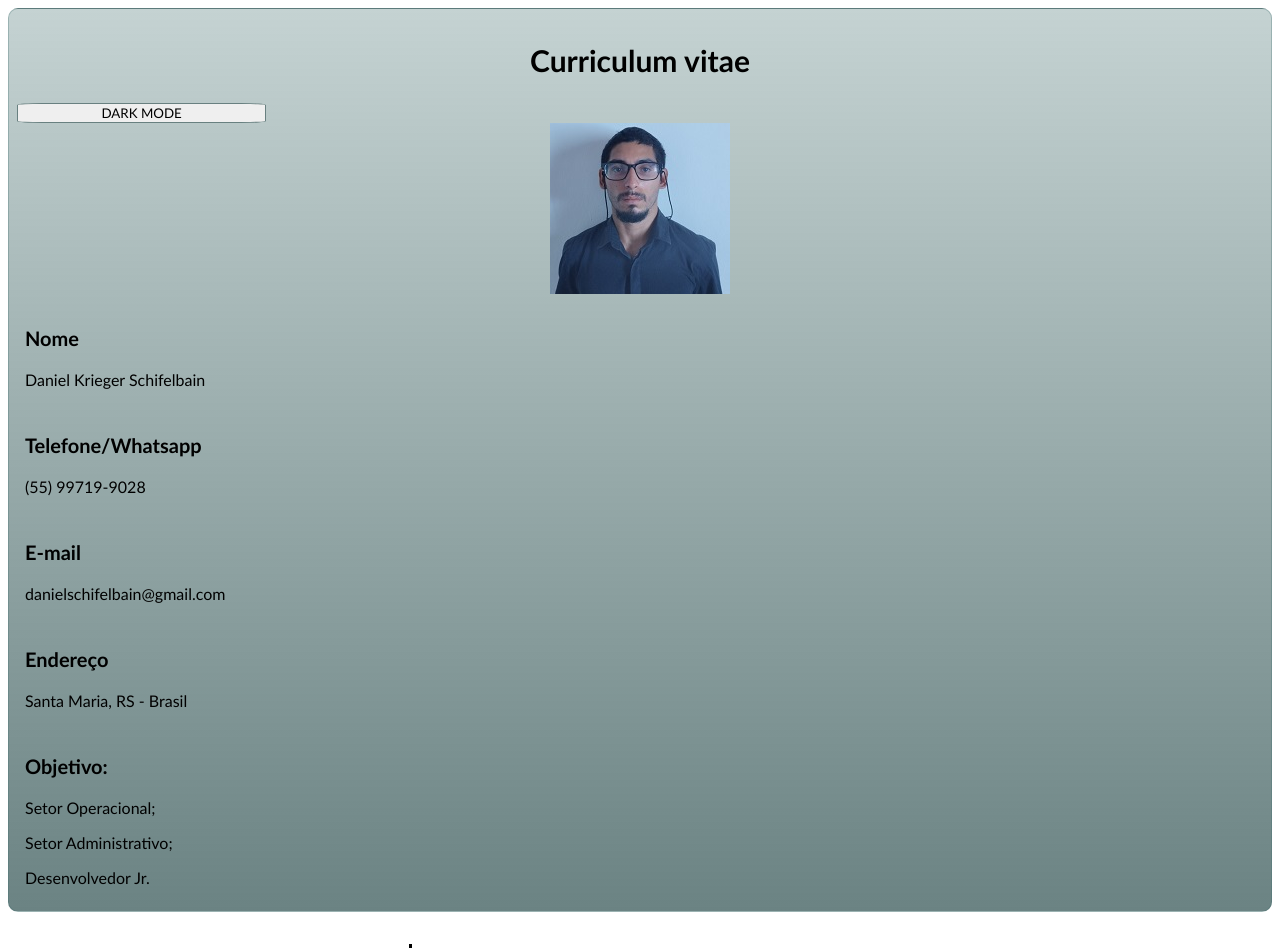
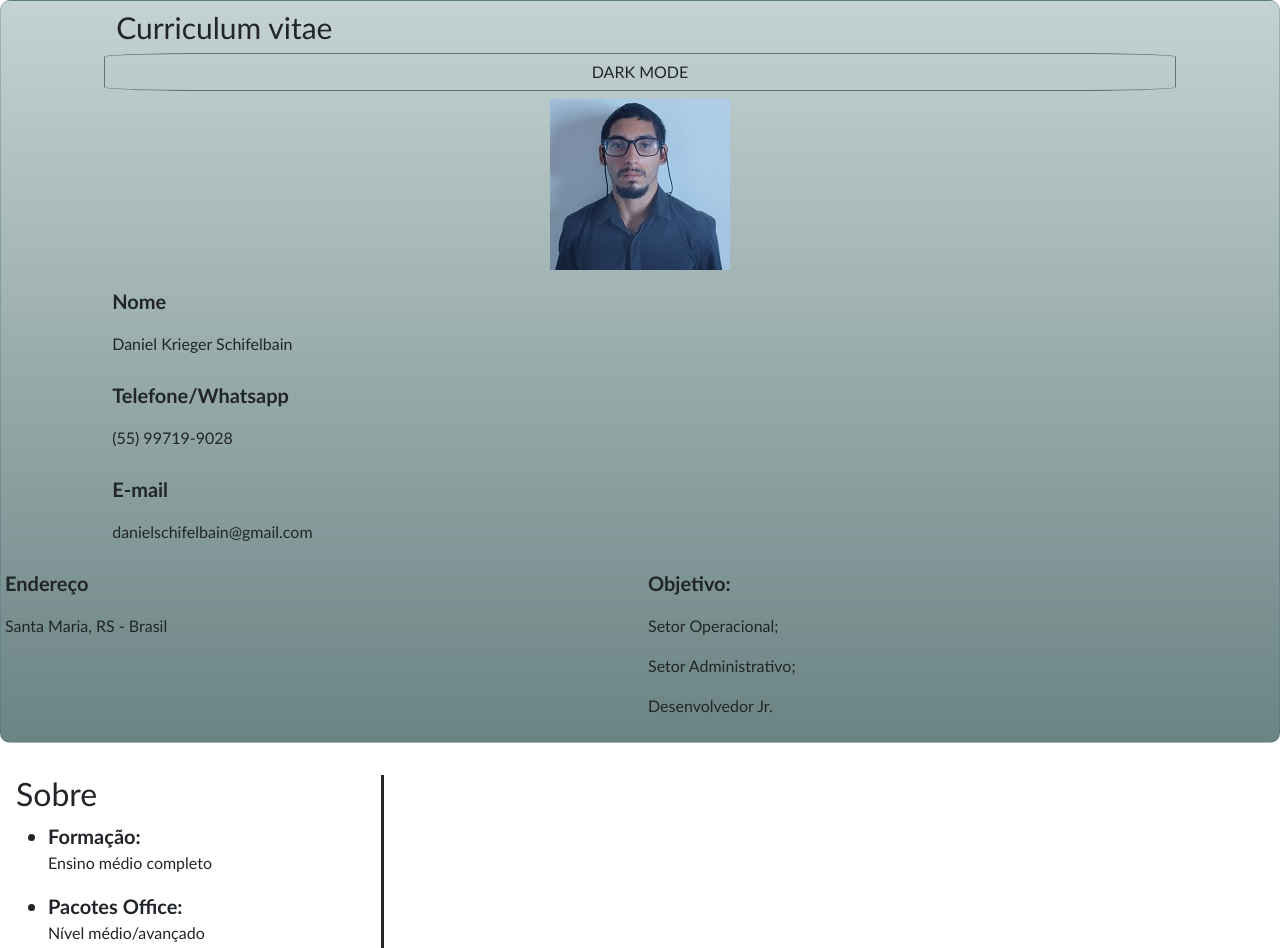
Before and after one commit to DanielKriegerS/Curriculum, a plain HTML site: page index.html in a window 1280 px wide. Shown: the top 948 px of the page. Drawn offline with nearby package versions, Linux system fonts and the light colour scheme.

Commit message:
Adjusting bootstrap use

```diff
--- a/index.html
+++ b/index.html
@@ -1,64 +1,56 @@
 <!DOCTYPE html>
+<head>
+  <meta charset="utf-8">
+  <meta name="viewport" content="width=device-width, initial-scale=1">
+  <title>Curriculum Vitae</title>
+  <link href="https://cdn.jsdelivr.net/npm/bootstrap@5.2.3/dist/css/bootstrap.min.css" rel="stylesheet">
   <script src="scripts/script.js"></script>
   <link rel="stylesheet" href="styles/stylePres.css" />
-<link rel=”stylesheet”
-href=”https://stackpath.bootstrapcdn.com/bootstrap/5.0.0-alpha1/css/bootstrap.min.css”rel=”nofollow”
-integrity=”sha384-r4NyP46KrjDleawBgD5tp8Y7UzmLA05oM1iAEQ17CSuDqnUK2+k9luXQOfXJCJ4I”
-crossorigin=”anonymous”>
+</head>
 
-<meta
-  name="viewport"
-  content="width=device-width, initial-scale=0"
-  charset="utf-8"
-/>
+<body id="body container-fluid">
+  <nav class="header">
 
-<header>
-  <title>Curriculum Vitae</title>
-</header>
+    <div class="row justify-content-center mb-2">
+      <h1 class="title col-10">Curriculum vitae</h1>
+      <button class="btn col-10" id="btn" onclick="switchStyle()">DARK MODE</button>
+    </div>
 
-<body id="body">
-  <nav class="header">
-    <div class="row">
-        <h1 class="title col-sm-12">Curriculum vitae</h1>
-      </div>
-        <button class="btn col-sm-12" id="btn" onclick="switchStyle()">DARK MODE</button>
-
-    <div class="row">
-      <div class="img">
+    <div class="row justify-content-center text-center mb-2">
+      <div class="img col-10">
         <img src="assets/foto.jpeg" />
       </div>
     </div>
 
-    <div class="subItems">
-      <div class="row">
-        <div class="item-1 col-6 col-sm-6 col-md-12">
+    <div class="subItems row justify-content-center">
+
+      <div class="item-1 col-10">
         <p class="title">Nome</p>
         <p>Daniel Krieger Schifelbain</p>
       </div>
-        <div class="item-2 col-6 col-sm-6 col-md-12">
+
+      <div class="item-2 col-10">
         <p class="title">Telefone/Whatsapp</p>
         <p>(55) 99719-9028</p>
       </div>
-        <div class="item-3 col-12 col-sm-12">
+
+      <div class="item-3 col-10">
         <p class="title">E-mail</p>
         <p>danielschifelbain@gmail.com</p>
       </div>
-      </div>
-      <div class="row">
-        <div class="adress col-12 col-sm-6">
+
+      <div class="adress col-6">
         <p class="title">Endereço</p>
         <p>Santa Maria, RS - Brasil</p>
       </div>
-      </div>
 
-      <div class="row">
-        <div class="objective col-12 col-sm-6">
+      <div class="objective col-6">
         <p class="title">Objetivo:</p>
         <p>Setor Operacional;</p>
         <p>Setor Administrativo;</p>
         <p>Desenvolvedor Jr.</p>
       </div>
-      </div>
+
     </div>
   </nav>
   <nav class="mainContent">
@@ -150,8 +142,9 @@ crossorigin=”anonymous”>
     </p>
     <h3 class="obsTitle">Link do currículo:</h3>
     <a href="https://danielkriegers.github.io/Curriculum/">
-      Vá para o currículo online</a
-    >
+      Vá para o currículo online</a>
   </div>
-  <script src="https://cdn.jsdelivr.net/npm/bootstrap@5.0.2/dist/js/bootstrap.bundle.min.js" integrity="sha384-MrcW6ZMFYlzcLA8Nl+NtUVF0sA7MsXsP1UyJoMp4YLEuNSfAP+JcXn/tWtIaxVXM" crossorigin="anonymous"></script>
+  <script src="https://cdn.jsdelivr.net/npm/bootstrap@5.0.2/dist/js/bootstrap.bundle.min.js"
+    integrity="sha384-MrcW6ZMFYlzcLA8Nl+NtUVF0sA7MsXsP1UyJoMp4YLEuNSfAP+JcXn/tWtIaxVXM"
+    crossorigin="anonymous"></script>
 </body>
--- a/styles/stylePres.css
+++ b/styles/stylePres.css
@@ -13,23 +13,17 @@
     var(--background-light),
     var(--background-dark)
   );
-  display: flex;
-  flex-direction: column;
+  /* display: flex; */
+  /* flex-direction: column; */
   padding: 0.5em;
   border: 1px solid var(--background-light);
   border-radius: 10px;
-  max-width: 100%;
-}
-
-.row{
-  align-self: center;
-  max-width: 100%;
+  /* max-width: 100%; */
 }
 
 .btn {
   border: 1px solid var(--background-dark);
   border-radius: 10%;
-  max-width: 20%;
   transition: transform 0.5s ease;
   font-family: "Gill Sans", "Gill Sans MT", Calibri, "Trebuchet MS", sans-serif;
 }
@@ -42,7 +36,6 @@
 .title {
   font-size: 30px;
   font-family: "Gill Sans", "Gill Sans MT", Calibri, "Trebuchet MS", sans-serif;
-  max-width: 100%;
 }
 
 .item-1,
@@ -52,20 +45,15 @@
 .objective {
   font-family: "Gill Sans", "Gill Sans MT", Calibri, "Trebuchet MS", sans-serif;
   padding: 0.5em 0.5em 0em 0.5em;
-  max-width: 100%;
 }
 
 .mainContent {
-  display: flex;
-  flex-direction: row;
   font-family: "Gill Sans", "Gill Sans MT", Calibri, "Trebuchet MS", sans-serif;
   padding: 2em 0;
   align-items: center;
 }
 
 .about {
-  display: flex;
-  flex-direction: column;
   padding: 0 1em;
   width: 30%;
   border-right: 3px solid;
```
Lines whose indentation alone changed are shown as unchanged.
